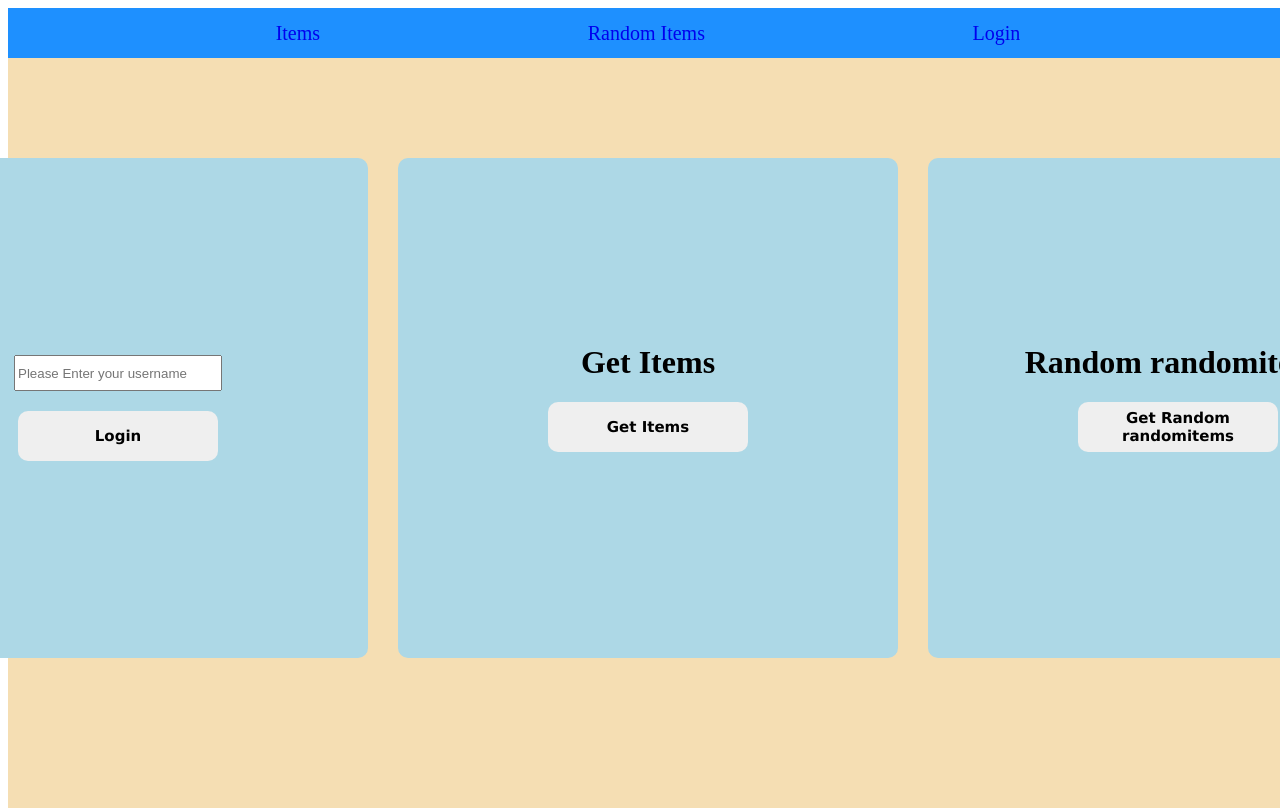
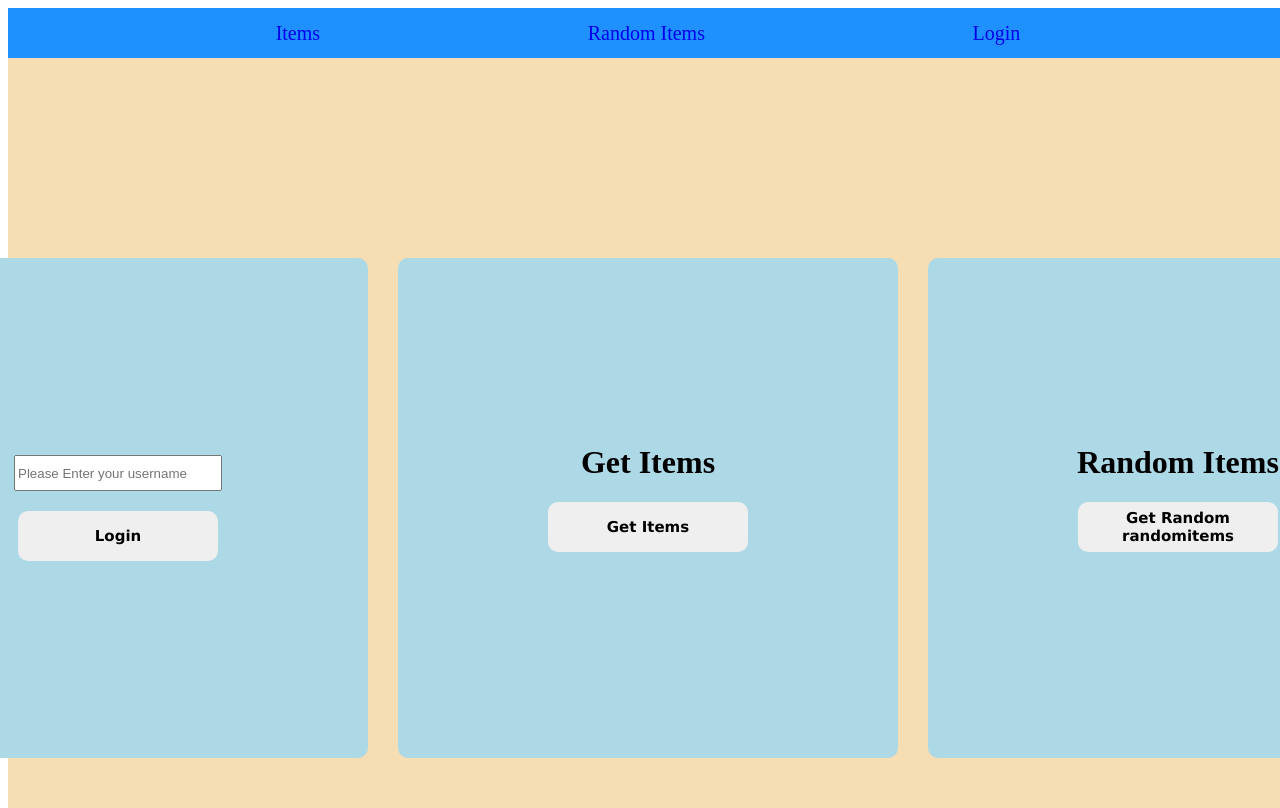
Before and after one commit to diaeddine1/Rule-Mining, a React (Vite) app in the folder FrontEnd for Express/: page / in a window 1280 px wide. Shown: the top 808 px of the page. Built offline with nearby package versions, Linux system fonts and the light colour scheme.

Commit message:
Commit with vercel's backend urls

```diff
--- a/FrontEnd for Express/src/Components/Container.jsx
+++ b/FrontEnd for Express/src/Components/Container.jsx
@@ -96,7 +96,7 @@ export default function Container() {
 
 
         <div className="card">
-            <h1>Random randomitems</h1>
+            <h1>Random Items</h1>
             <button className='LoginButton' onClick={fetchrandomitems}>Get Random randomitems</button>
             <ul style={{height:"10px"}}>
             {randomitems.map(item => (
--- a/FrontEnd for Express/src/Styles/style.css
+++ b/FrontEnd for Express/src/Styles/style.css
@@ -83,4 +83,5 @@ li{
 .container{
     display: flex;
     flex-direction: row;
+    margin-top: 100px;
 }
```
Also changed, not shown: 1 other file (tests, documents, lock files or other folders).
